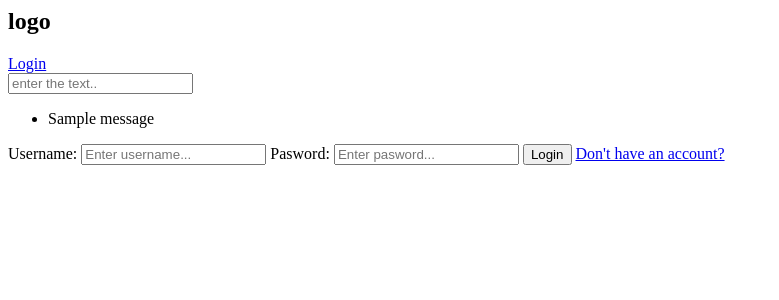
After one commit to Omid-mohebi/codebook, a Django app: page /login/ in a window 1280 px wide. The commit adds this page. Shown: the top 300 px of the page, without its empty margins (0-779 px from the left). Run offline with Django 5.2, Linux system fonts and the light colour scheme; one stand-in notice (Sample message) is shown.

Commit message:
add: login page, registration page and user restriction

```diff
--- /dev/null
+++ b/main/templates/main/login.html
@@ -0,0 +1,19 @@
+{% extends "base.html" %}
+{% block content %}
+<form action="" method="post">
+    {% csrf_token %}
+    {% for message in messages  %}
+        {% if messages %}
+            <ul>
+                <li>{{message}}</li>
+            </ul>
+        {% endif %}
+    {% endfor %}
+    <label for="username">Username: </label>
+    <input type="text" name="username" placeholder='Enter username...'>
+    <label for="password">Pasword: </label>
+    <input type="password" name="password" placeholder='Enter pasword...'>
+    <input type="submit" value="Login">
+    <a href="{% url 'register' %}">Don't have an account?</a>
+</form>
+{% endblock content %}
--- a/main/urls.py
+++ b/main/urls.py
@@ -7,4 +7,7 @@ urlpatterns = [
     path('create-group/', views.create_group, name='create-group'),
     path('edit-group/<str:pk>/', views.edit_group, name='edit-group'),
     path('delete-group/<str:pk>/', views.delete_group, name='delete-group'),
+    path("login/", views.login_veiw, name="login"),
+    path("logout/", views.logout_veiw, name="logout"),
+    path("register/", views.register, name="register"),
 ]
--- a/main/views.py
+++ b/main/views.py
@@ -3,6 +3,12 @@ from django.shortcuts import render, redirect
 from .models import Group, Topic
 from .form import Custom_form
 from django.db.models import Q
+from django.contrib.auth.models import User
+from django.contrib import messages
+from django.contrib.auth import authenticate, login, logout
+from django.contrib.auth.forms import UserCreationForm
+from django.contrib.auth.decorators import login_required
+from django.http import HttpResponse
 
 def home (request):
     q = request.GET.get('q') if request.GET.get('q') != None else ''
@@ -10,16 +16,61 @@ def home (request):
     groups = Group.objects.filter(
         Q(topic__name__icontains=q) |
         Q(name__icontains=q) |
-        Q(discription__icontains=q)
+        Q(discription__icontains=q) |
+        Q(host__username__icontains=q)
     )
+
+
     topics = Topic.objects.all()
-    return render(request, 'main/home.html', {'groups':groups, 'topics': topics})
+    return render(request, 'main/home.html', {'groups':groups, 'topics': topics, 'group_count': groups.count()})
+
+def login_veiw(request):
+
+    if request.user.is_authenticated: redirect('main-home')
+
+    username = request.POST.get('username')
+    password = request.POST.get('password')
+    if request.method == 'POST':
+        try:
+            temp = User.objects.get(username=username)
+            user = authenticate(request, username=username, password=password)
+            if user is not None:
+                login(request, user)
+                return redirect('main-home')
+            else:
+                messages.error(request, 'Password is incorrect!')
+        except:
+            messages.error(request, 'This username does not exist!')
+    return render(request, 'main/login.html')
+
+@login_required(login_url='login')
+def logout_veiw(request):
+    logout(request)
+    return redirect('main-home')
+
+def register(request):
+    form = UserCreationForm()
+    if request.method == 'POST':
+        form = UserCreationForm(request.POST)
+        if form.is_valid():
+            user = form.save(commit=False)
+            user.username = user.username.lower()
+            user.save()
+            login(request, user)
+            return redirect('main-home')
+        else:
+            messages.error(request, 'Sign up faild..')
+    return render(request, 'main/register.html', {'form': form})
 
 def group (request, pk):
     group = Group.objects.get(id=pk)
     return render(request, 'main/group.html', {'group': group})
 
+@login_required(login_url='login')
 def create_group (request):
+
+    # if request.user !=
+
     form = Custom_form()
     if request.method == 'POST':
         form = Custom_form(request.POST)
@@ -28,9 +79,11 @@ def create_group (request):
             return redirect('main-home')
     return render(request, 'main/create_form.html', {'form': form})
 
+@login_required(login_url='login')
 def edit_group(request, pk):
     group = Group.objects.get(id=pk)
     form = Custom_form(instance=group)
+    if request.user != group.host: return HttpResponse('<h1>You are not alowed here!</h1>')
     if request.method == 'POST':
         form = Custom_form(request.POST, instance=group)
         if(form.is_valid):
@@ -38,8 +91,10 @@ def edit_group(request, pk):
             return redirect('main-home')
     return render(request, 'main/edit_group.html', {'form': form})
 
+@login_required(login_url='login')
 def delete_group(request, pk):
     group = Group.objects.get(id=pk)
+    if request.user != group.host: return HttpResponse('<h1>You are not alowed here!</h1>')
     if request.method == 'POST':
         group.delete()
         return redirect('main-home')
--- a/templates/navbar.html
+++ b/templates/navbar.html
@@ -1,4 +1,11 @@
 <nav>
+  <h1>logo</h1>
+  {% if request.user.is_authenticated %}
+    <a href="{% url 'logout' %}">Logout</a>
+    <h3>{{request.user.username}}</h3>
+  {% else %}
+    <a href="{% url 'login' %}">Login</a>
+  {% endif %}
   <form action="{% url "main-home" %}" method="get">
     <input type="text" name="q" placeholder="enter the text..">
   </form>
```
Also changed, not shown: main/templates/main/home.html (+6 -3 lines), main/templates/main/register.html (added, +16 -0 lines), db.sqlite3.
